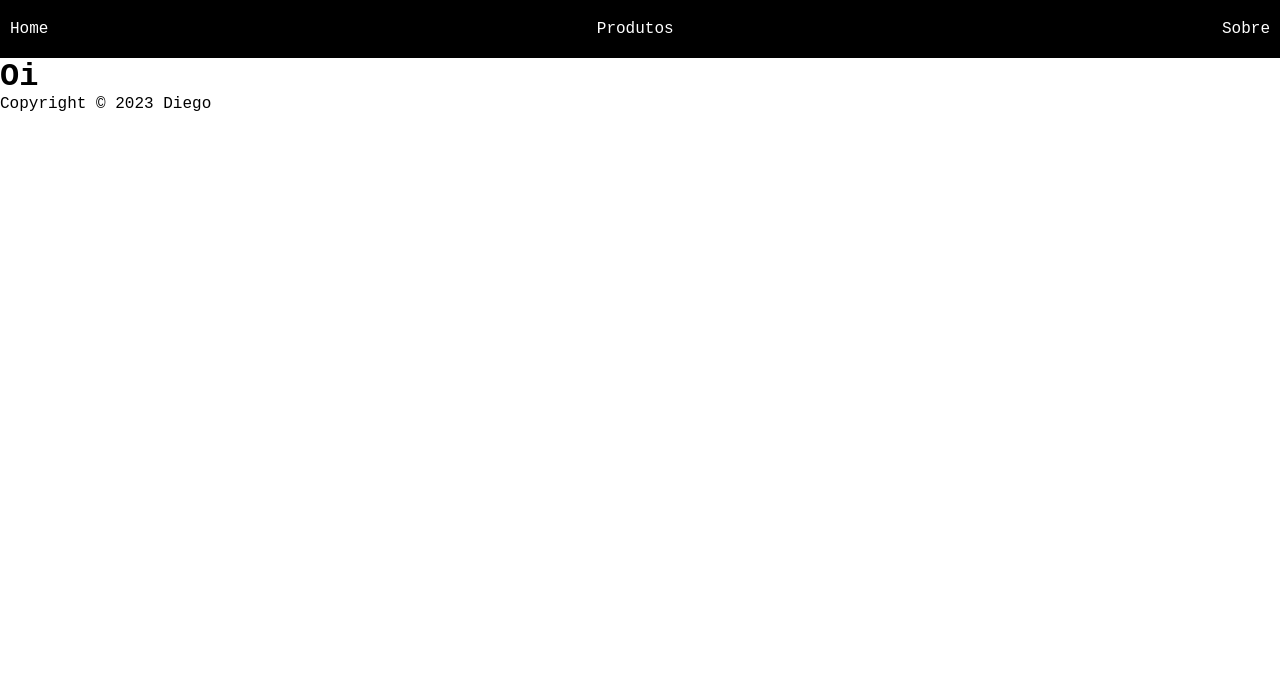
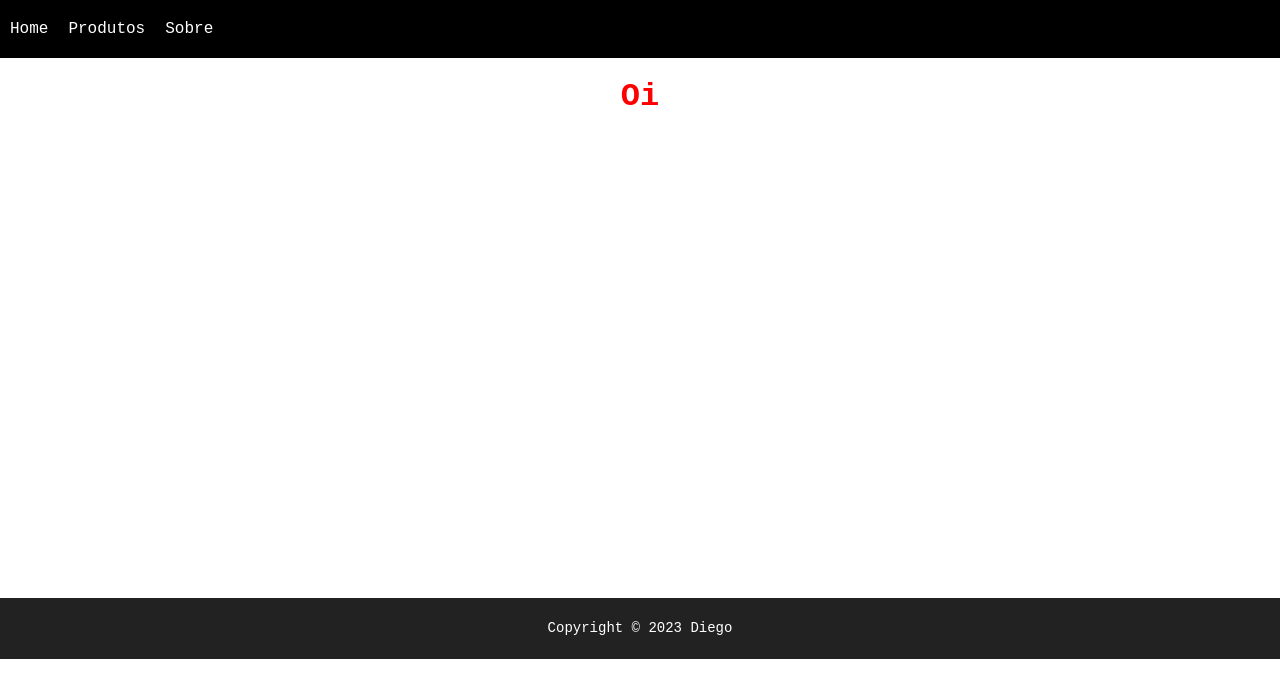
Before and after one commit to diegotrevisancc/nextjs-fundamentals, a Next.js app: page / in a window 1280 px wide. Shown: the top 698 px of the page. Built offline with nearby package versions, Linux system fonts and the light colour scheme.

Commit message:
created more modularized styles

```diff
--- a/components/Footer.js
+++ b/components/Footer.js
@@ -1,16 +1,9 @@
+import styles from '../styles/Footer.module.css'
 export default function Footer() {
   return (
     <>
-      <footer className="footer">
-        <div className="container">
-          <div className="row">
-            <div className="col-md-12">
-              <div className="copyright">
-                <p>Copyright © 2023 Diego</p>
-              </div>
-            </div>
-          </div>
-        </div>
+      <footer className={styles.footer}>
+        <p>Copyright © 2023 Diego</p>
       </footer>
     </>
   );
--- a/components/MainContainer.js
+++ b/components/MainContainer.js
@@ -1,11 +1,13 @@
 import Navbar from "./navbar";
 import Footer from "./Footer";
+
+import styles from '../styles/MainContainer.module.css'
 
 export default function MainContainer({children}) {
   return (
     <>
       <Navbar />
-      <div>{children}</div>
+      <div className={styles.container}>{children}</div>
       <Footer />
     </>
   )
--- a/pages/index.js
+++ b/pages/index.js
@@ -1,7 +1,8 @@
+import styles from '../styles/Home.module.css'
 export default function Home() {
   return (
   <>
-    <h1>Oi</h1>
+    <h1 className={styles.title}>Oi</h1>
   </>
   )
 }
--- /dev/null
+++ b/styles/Footer.module.css
@@ -0,0 +1,10 @@
+.footer {
+  background-color: #222;
+  color: #fff;
+  padding: 20px;
+  text-align: center;
+  font-size: 14px;
+  font-weight: 300;
+  line-height: 1.5;
+  margin-top: 20px;
+}
--- /dev/null
+++ b/styles/Home.module.css
@@ -0,0 +1,3 @@
+.title {
+  color: red;
+}
--- /dev/null
+++ b/styles/MainContainer.module.css
@@ -0,0 +1,5 @@
+.container {
+  min-height: 60vh;
+  padding: 20px;
+  text-align: center;
+}
--- a/styles/navbar.module.css
+++ b/styles/navbar.module.css
@@ -4,7 +4,7 @@
   padding: 20px 10px;
   color: white;
   background-color: black;
-  justify-content: space-between;
+  gap: 20px;
 }
 
 .navbar li {
```
